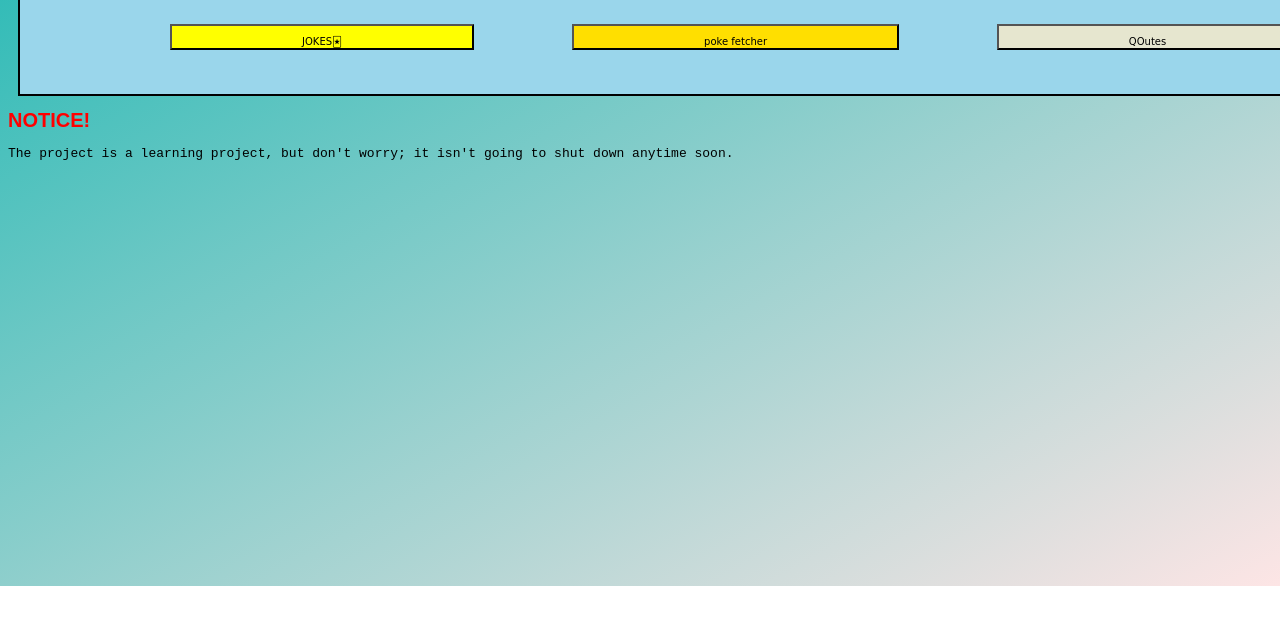
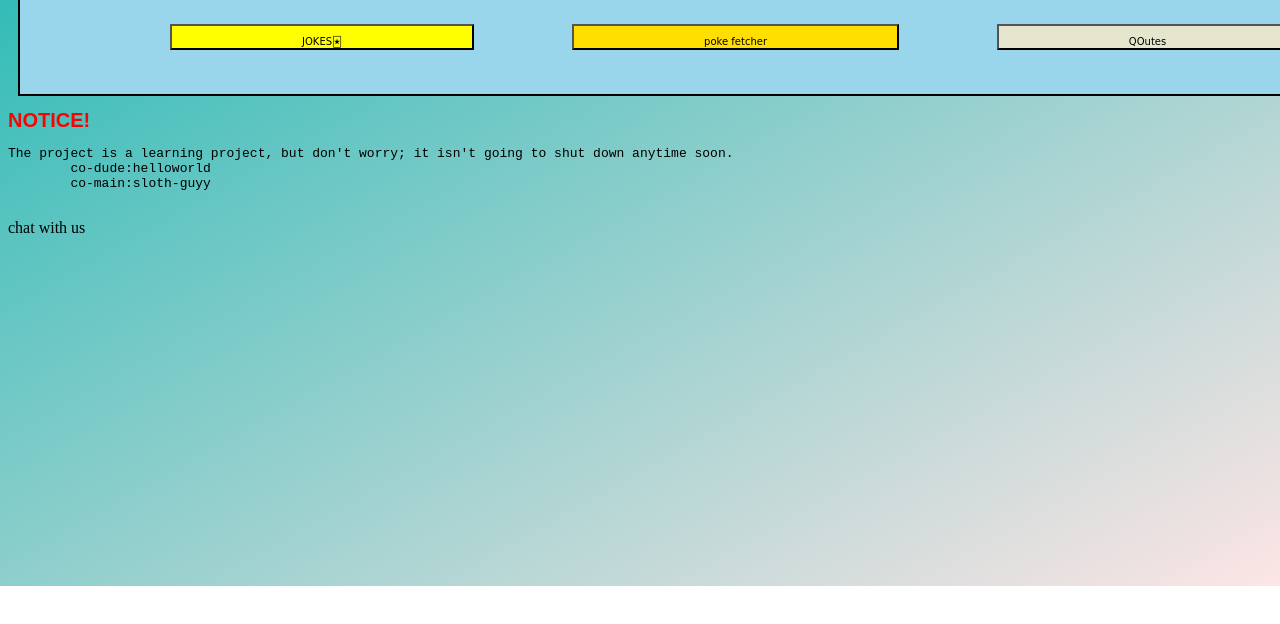
Before and after one commit to iamdumbpythonprogrmmer/happy-toes, a plain HTML site: page index.html in a window 1280 px wide. Shown: the part 132-756 px from the top of the page. Drawn offline with Linux system fonts and the light colour scheme.

Commit message:
Update index.html

```diff
--- a/index.html
+++ b/index.html
@@ -22,7 +22,11 @@
         </nav>
     </div>
     <h1>NOTICE!</h1>
-    <pre>The project is a learning project, but don't worry; it isn't going to shut down anytime soon.</pre>
+    <pre>The project is a learning project, but don't worry; it isn't going to shut down anytime soon.
+        co-dude:helloworld
+        co-main:sloth-guyy
+    </pre>
+    <a herf="https://discord.gg/jnhP869Gj6">chat with us</a>
 </body>
 
 </html>
```
